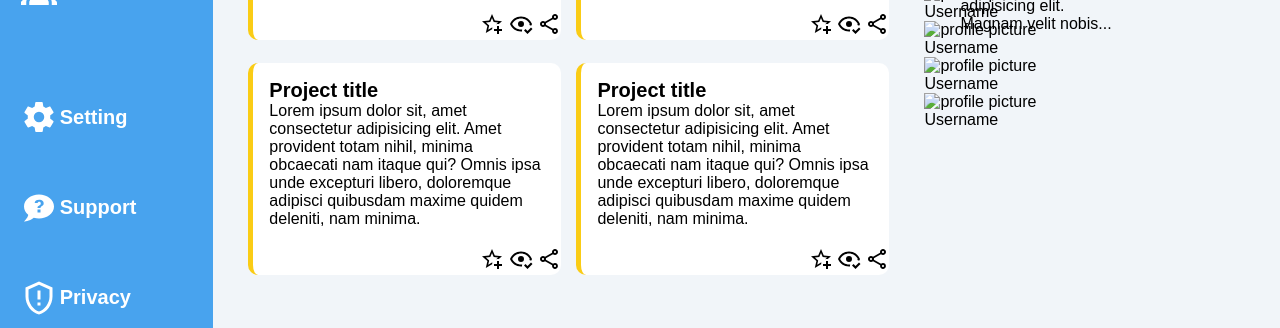
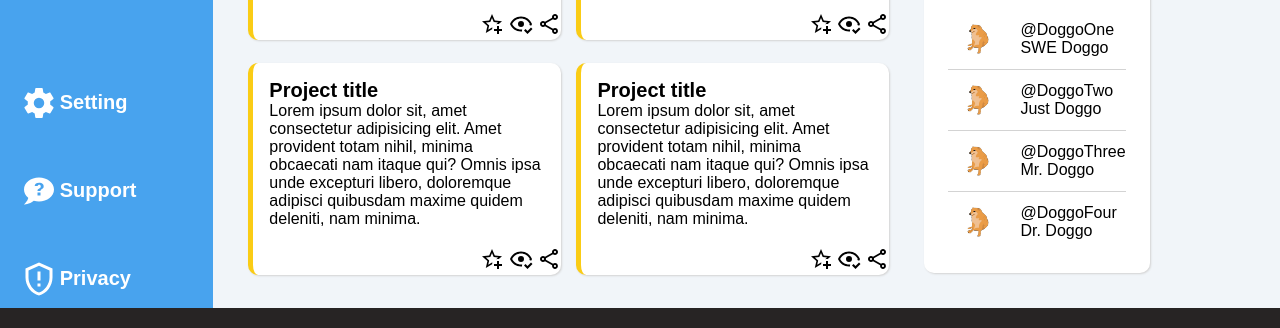
Before and after one commit to HuyGHuynh/admin-dashboard, a plain HTML site: page index.html in a window 1280 px wide. Shown: the part 622-950 px from the top of the page. Drawn offline with Linux system fonts and the light colour scheme.

Commit message:
Layout and styling Trending section

```diff
--- a/index.html
+++ b/index.html
@@ -156,20 +156,32 @@
                 <h1 id="trending-header">Trending</h1>
                 <div class="profile-container">
                     <div class="trending-profile">
-                        <img src="#" alt="profile picture">
-                        <p>Username</p>
+                        <img src="asset/avatar-1.jpg" alt="profile picture">
+                        <div class="trending-text">
+                            <p class="trending-profile-name">@DoggoOne</p>
+                            <p class="trending-description">SWE Doggo</p>
+                        </div>
                     </div>
                     <div class="trending-profile">
-                        <img src="#" alt="profile picture">
-                        <p>Username</p>
+                        <img src="asset/avatar-1.jpg" alt="profile picture">
+                        <div class="trending-text">
+                            <p class="trending-profile-name">@DoggoTwo</p>
+                            <p class="trending-description">Just Doggo</p>
+                        </div>
                     </div>
                     <div class="trending-profile">
-                        <img src="#" alt="profile picture">
-                        <p>Username</p>
+                        <img src="asset/avatar-1.jpg" alt="profile picture">
+                        <div class="trending-text">
+                            <p class="trending-profile-name">@DoggoThree</p>
+                            <p class="trending-description">Mr. Doggo</p>
+                        </div>
                     </div>
                     <div class="trending-profile">
-                        <img src="#" alt="profile picture">
-                        <p>Username</p>
+                        <img src="asset/avatar-1.jpg" alt="profile picture">
+                        <div class="trending-text">
+                            <p class="trending-profile-name">@DoggoFour</p>
+                            <p class="trending-description">Dr. Doggo</p>
+                        </div>
                     </div>
                 </div>
             </div>
--- a/style.css
+++ b/style.css
@@ -16,7 +16,7 @@ body {
 .container {
     display: grid;
     grid-template-columns: 1fr 5fr;
-    grid-template-rows: 150px 800px;
+    grid-template-rows: 150px 780px;
 }
 
 .header {
@@ -133,7 +133,7 @@ body {
     grid-template-columns: 1fr 4fr;
 }
 
-.side-button img, .header img {
+.side-button img, .header img, .trending-profile img {
     width: 36px;
     height: auto;
 }
@@ -209,3 +209,26 @@ body {
 .list-container > div:not(:last-child){
     border-bottom: solid 1px lightgrey;
 }
+
+.profile-container {
+    background-color: white;
+    margin-right: 30px;
+    padding: 24px;
+    height: 240px;
+    width: 50%;
+    border-radius: 10px;
+}
+
+.profile-container > div:not(:last-child){
+    border-bottom: solid 1px lightgrey;
+}
+
+.trending-profile {
+    display: grid;
+    grid-template-columns: 60px 1fr;
+    padding: 12px;
+}
+
+.profile-container, .card, .list-container {
+    box-shadow: 1px 1px 2px lightgrey;
+}
```
